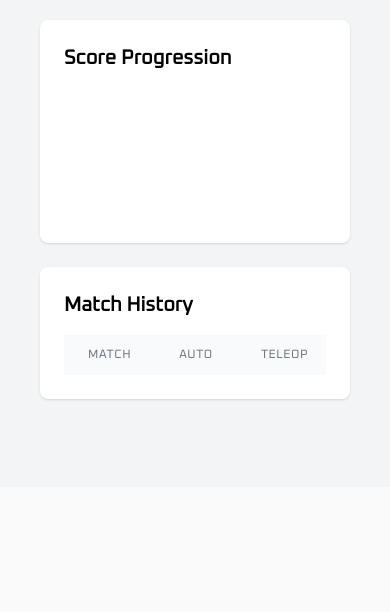
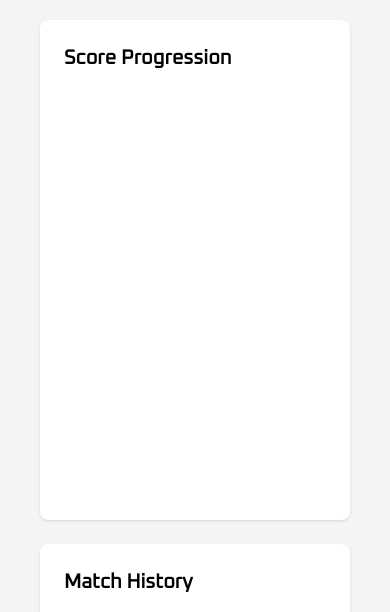
Before and after one commit to tueftlerdog/CoralAIScouting, a Flask app: template app/templates/scouting/team.html in a window 390 px wide. Shown: the part 910-1522 px from the top of the page. Before the commit the page ends 1311 px from the top, so only its background shows below. Run offline with Flask 3, Linux system fonts and the light colour scheme; the template is opened without the code that fills it, so the values that code supplies are empty; parts of the project's set-up code (start-up, migrations or seed data) failed here and were passed over; some libraries are stand-ins or nearby versions.

Commit message:
Fix mobile UI

```diff
--- a/app/templates/scouting/leaderboard.html
+++ b/app/templates/scouting/leaderboard.html
@@ -6,6 +6,8 @@
         <p class="text-gray-600">Rankings based on match performance (minimum 1 match required)</p>
     </div>
 
+    <div class="overflow-x-auto">
+        <div class="inline-block min-w-full align-middle">
             <div class="bg-white shadow overflow-hidden sm:rounded-lg">
                 <table class="min-w-full divide-y divide-gray-200">
                     <thead class="bg-gray-50">
@@ -49,4 +51,6 @@
                 </table>
             </div>
         </div>
+    </div>
+</div>
 {% endblock %}
--- a/app/templates/scouting/matches.html
+++ b/app/templates/scouting/matches.html
@@ -6,6 +6,8 @@
         <p class="text-gray-600">View all recorded matches and alliances</p>
     </div>
 
+    <div class="overflow-x-auto">
+        <div class="inline-block min-w-full align-middle">
             <div class="bg-white shadow overflow-hidden sm:rounded-lg">
                 <table class="min-w-full divide-y divide-gray-200">
                     <thead class="bg-gray-50">
@@ -71,4 +73,6 @@
                 </table>
             </div>
         </div>
+    </div>
+</div>
 {% endblock %}
--- a/app/templates/scouting/team.html
+++ b/app/templates/scouting/team.html
@@ -67,9 +67,9 @@
     </div>
 
     <!-- Second row: Line Chart (full width) -->
-    <div class="bg-white p-6 rounded-lg shadow mb-6">
+    <div class="bg-white p-6 rounded-lg shadow mb-6 h-[500px] md:h-[800px]">
         <h2 class="text-xl font-semibold mb-4">Score Progression</h2>
-        <canvas id="team-line-chart" class="w-full"></canvas>
+        <canvas id="team-line-chart"></canvas>
     </div>
 
     <!-- Third row: Match History (full width) -->
@@ -282,6 +282,7 @@ function createProgressionDatasets(matches) {
 function createProgressionChartOptions(labels) {
     return {
         responsive: true,
+        maintainAspectRatio: false,
         interaction: {
             mode: 'nearest',
             intersect: true
@@ -298,14 +299,29 @@ function createProgressionChartOptions(labels) {
                 type: 'linear',
                 position: 'bottom',
                 ticks: {
-                    callback: value => labels[value] || '',
+                    callback: function(value) {
+                        // Show all labels regardless of screen size
+                        return labels[value] || '';
+                    },
                     maxRotation: 45,
-                    minRotation: 45
+                    minRotation: 45,
+                    font: {
+                        size: window.innerWidth < 768 ? 10 : 12
+                    }
+                },
+                grid: {
+                    display: true
                 }
             }
         },
         plugins: {
-            legend: { position: 'top' },
+            legend: {
+                position: 'top',
+                labels: {
+                    boxWidth: 12,
+                    padding: window.innerWidth < 768 ? 10 : 20
+                }
+            },
             title: { display: false }
         }
     };
```
Lines whose indentation alone changed are shown as unchanged.
